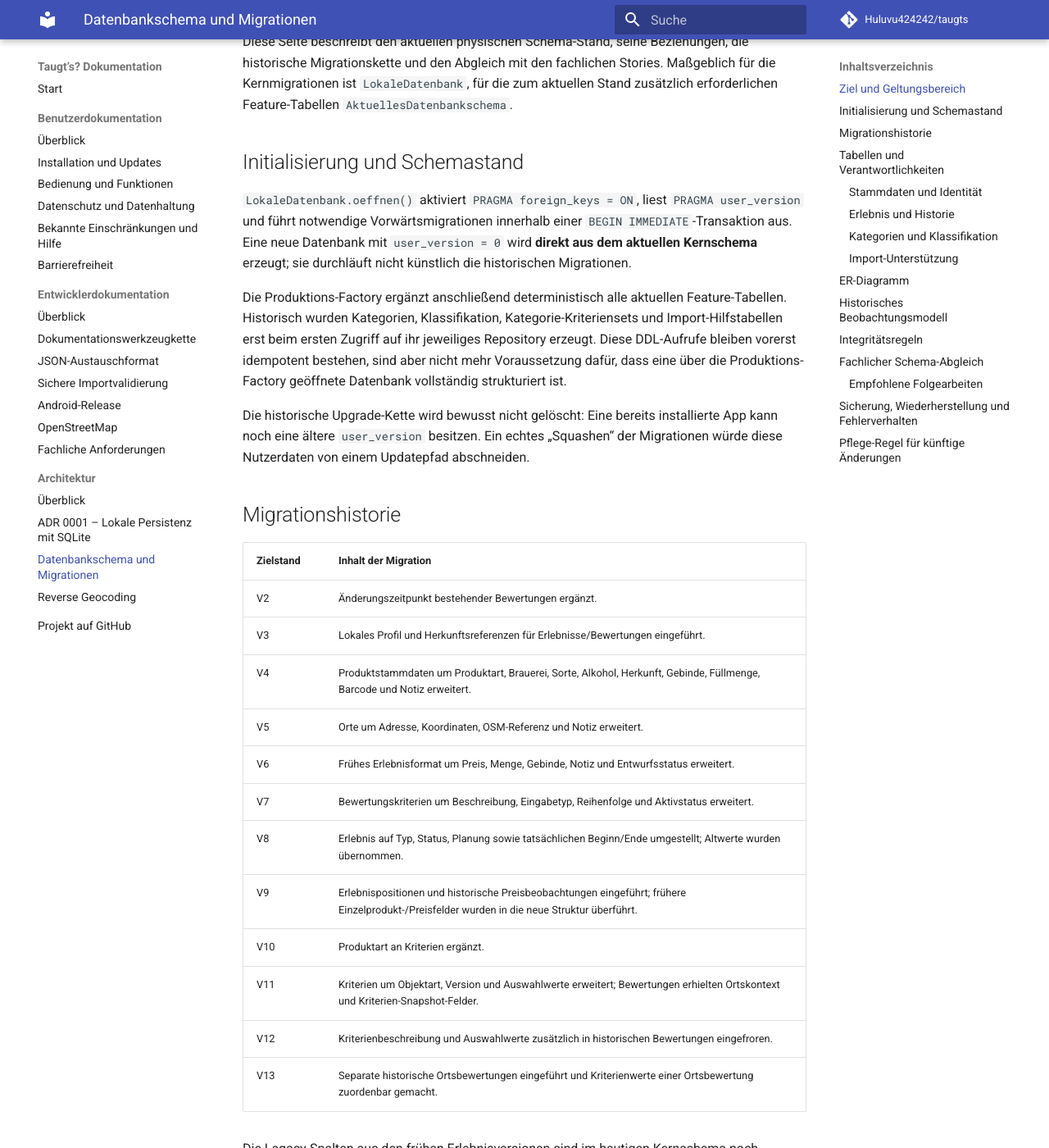
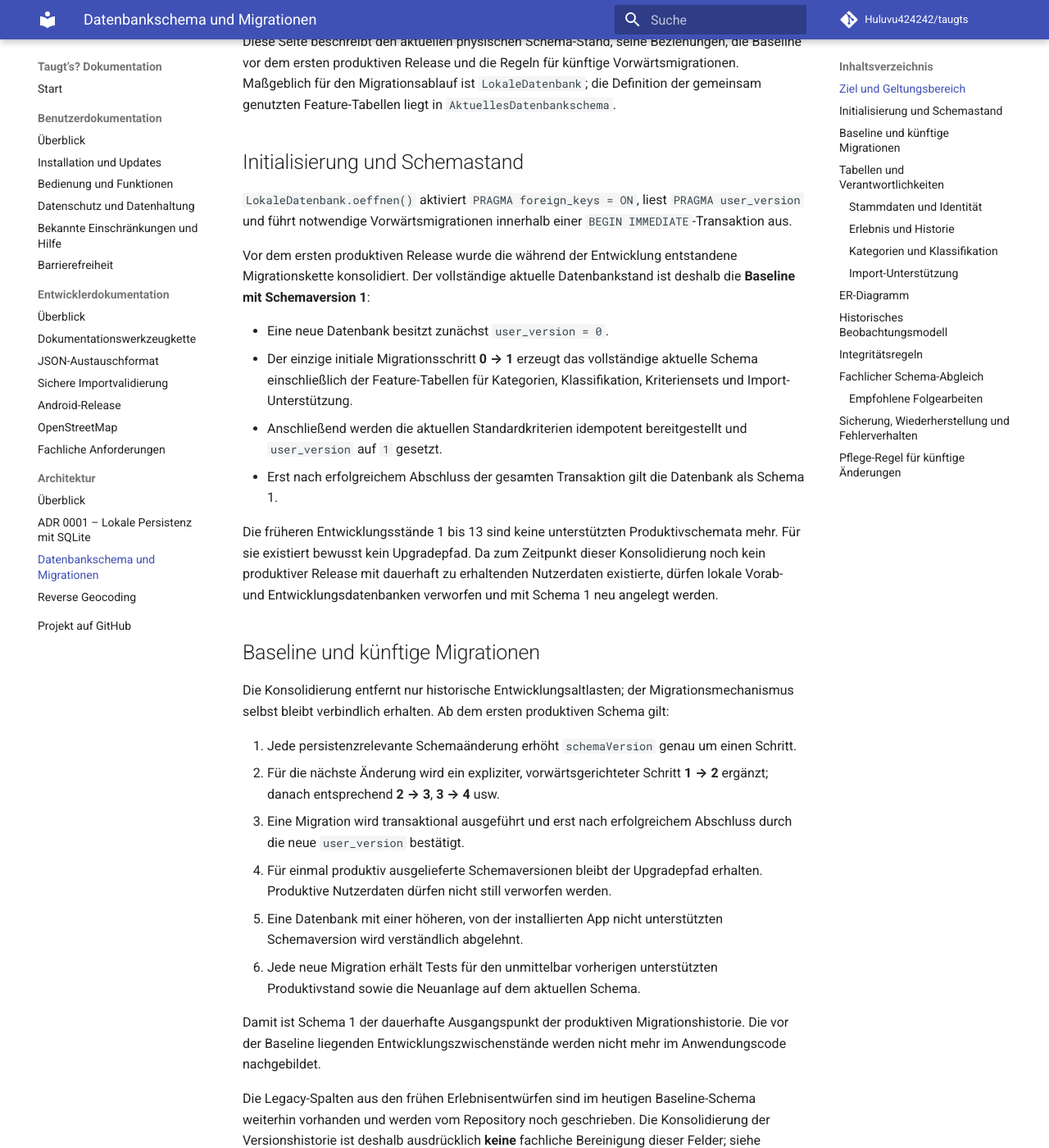
Before and after one commit to Huluvu424242/taugts, an MkDocs documentation site: the page built from docs/architecture/datenbank.md, in a window 1280 px wide and 1400 px high, scrolled down 311 px. Shown: the whole window at 82% size. Built offline with MkDocs 1.6.1 and Material for MkDocs 9.7.7, drawn with Linux system fonts in a browser that asks for light colours; comment, search, counter and statistics services are not loaded; some of the changed text lies outside the part shown.

Commit message:
Story #203: Datenbank-Baseline und künftige Migrationen dokumentieren

```diff
--- a/docs/architecture/datenbank.md
+++ b/docs/architecture/datenbank.md
@@ -4,34 +4,35 @@
 
 Taugt’s? speichert seine fachlichen Daten offline-first in einer lokalen SQLite-Datei `taugts.sqlite` im Application-Support-Verzeichnis der jeweiligen Plattform. Die Datenbank ist Arbeitsdatenbank; das versionierte JSON-Format ist das davon unabhängige Austausch- und Sicherungsformat.
 
-Diese Seite beschreibt den aktuellen physischen Schema-Stand, seine Beziehungen, die historische Migrationskette und den Abgleich mit den fachlichen Stories. Maßgeblich für die Kernmigrationen ist `LokaleDatenbank`, für die zum aktuellen Stand zusätzlich erforderlichen Feature-Tabellen `AktuellesDatenbankschema`.
+Diese Seite beschreibt den aktuellen physischen Schema-Stand, seine Beziehungen, die Baseline vor dem ersten produktiven Release und die Regeln für künftige Vorwärtsmigrationen. Maßgeblich für den Migrationsablauf ist `LokaleDatenbank`; die Definition der gemeinsam genutzten Feature-Tabellen liegt in `AktuellesDatenbankschema`.
 
 ## Initialisierung und Schemastand
 
-`LokaleDatenbank.oeffnen()` aktiviert `PRAGMA foreign_keys = ON`, liest `PRAGMA user_version` und führt notwendige Vorwärtsmigrationen innerhalb einer `BEGIN IMMEDIATE`-Transaktion aus. Eine neue Datenbank mit `user_version = 0` wird **direkt aus dem aktuellen Kernschema** erzeugt; sie durchläuft nicht künstlich die historischen Migrationen.
+`LokaleDatenbank.oeffnen()` aktiviert `PRAGMA foreign_keys = ON`, liest `PRAGMA user_version` und führt notwendige Vorwärtsmigrationen innerhalb einer `BEGIN IMMEDIATE`-Transaktion aus.
 
-Die Produktions-Factory ergänzt anschließend deterministisch alle aktuellen Feature-Tabellen. Historisch wurden Kategorien, Klassifikation, Kategorie-Kriteriensets und Import-Hilfstabellen erst beim ersten Zugriff auf ihr jeweiliges Repository erzeugt. Diese DDL-Aufrufe bleiben vorerst idempotent bestehen, sind aber nicht mehr Voraussetzung dafür, dass eine über die Produktions-Factory geöffnete Datenbank vollständig strukturiert ist.
+Vor dem ersten produktiven Release wurde die während der Entwicklung entstandene Migrationskette konsolidiert. Der vollständige aktuelle Datenbankstand ist deshalb die **Baseline mit Schemaversion 1**:
 
-Die historische Upgrade-Kette wird bewusst nicht gelöscht: Eine bereits installierte App kann noch eine ältere `user_version` besitzen. Ein echtes „Squashen“ der Migrationen würde diese Nutzerdaten von einem Updatepfad abschneiden.
+- Eine neue Datenbank besitzt zunächst `user_version = 0`.
+- Der einzige initiale Migrationsschritt **0 → 1** erzeugt das vollständige aktuelle Schema einschließlich der Feature-Tabellen für Kategorien, Klassifikation, Kriteriensets und Import-Unterstützung.
+- Anschließend werden die aktuellen Standardkriterien idempotent bereitgestellt und `user_version` auf `1` gesetzt.
+- Erst nach erfolgreichem Abschluss der gesamten Transaktion gilt die Datenbank als Schema 1.
 
-## Migrationshistorie
+Die früheren Entwicklungsstände 1 bis 13 sind keine unterstützten Produktivschemata mehr. Für sie existiert bewusst kein Upgradepfad. Da zum Zeitpunkt dieser Konsolidierung noch kein produktiver Release mit dauerhaft zu erhaltenden Nutzerdaten existierte, dürfen lokale Vorab- und Entwicklungsdatenbanken verworfen und mit Schema 1 neu angelegt werden.
 
-| Zielstand | Inhalt der Migration |
-| --- | --- |
-| V2 | Änderungszeitpunkt bestehender Bewertungen ergänzt. |
-| V3 | Lokales Profil und Herkunftsreferenzen für Erlebnisse/Bewertungen eingeführt. |
-| V4 | Produktstammdaten um Produktart, Brauerei, Sorte, Alkohol, Herkunft, Gebinde, Füllmenge, Barcode und Notiz erweitert. |
-| V5 | Orte um Adresse, Koordinaten, OSM-Referenz und Notiz erweitert. |
-| V6 | Frühes Erlebnisformat um Preis, Menge, Gebinde, Notiz und Entwurfsstatus erweitert. |
-| V7 | Bewertungskriterien um Beschreibung, Eingabetyp, Reihenfolge und Aktivstatus erweitert. |
-| V8 | Erlebnis auf Typ, Status, Planung sowie tatsächlichen Beginn/Ende umgestellt; Altwerte wurden übernommen. |
-| V9 | Erlebnispositionen und historische Preisbeobachtungen eingeführt; frühere Einzelprodukt-/Preisfelder wurden in die neue Struktur überführt. |
-| V10 | Produktart an Kriterien ergänzt. |
-| V11 | Kriterien um Objektart, Version und Auswahlwerte erweitert; Bewertungen erhielten Ortskontext und Kriterien-Snapshot-Felder. |
-| V12 | Kriterienbeschreibung und Auswahlwerte zusätzlich in historischen Bewertungen eingefroren. |
-| V13 | Separate historische Ortsbewertungen eingeführt und Kriterienwerte einer Ortsbewertung zuordenbar gemacht. |
+## Baseline und künftige Migrationen
 
-Die Legacy-Spalten aus den frühen Erlebnisversionen sind im heutigen Kernschema noch vorhanden und werden vom Repository noch geschrieben. Sie können deshalb nicht gefahrlos nur durch ein DDL-Aufräumen entfernt werden; siehe „Fachlicher Schema-Abgleich“.
+Die Konsolidierung entfernt nur historische Entwicklungsaltlasten; der Migrationsmechanismus selbst bleibt verbindlich erhalten. Ab dem ersten produktiven Schema gilt:
+
+1. Jede persistenzrelevante Schemaänderung erhöht `schemaVersion` genau um einen Schritt.
+2. Für die nächste Änderung wird ein expliziter, vorwärtsgerichteter Schritt **1 → 2** ergänzt; danach entsprechend **2 → 3**, **3 → 4** usw.
+3. Eine Migration wird transaktional ausgeführt und erst nach erfolgreichem Abschluss durch die neue `user_version` bestätigt.
+4. Für einmal produktiv ausgelieferte Schemaversionen bleibt der Upgradepfad erhalten. Produktive Nutzerdaten dürfen nicht still verworfen werden.
+5. Eine Datenbank mit einer höheren, von der installierten App nicht unterstützten Schemaversion wird verständlich abgelehnt.
+6. Jede neue Migration erhält Tests für den unmittelbar vorherigen unterstützten Produktivstand sowie die Neuanlage auf dem aktuellen Schema.
+
+Damit ist Schema 1 der dauerhafte Ausgangspunkt der produktiven Migrationshistorie. Die vor der Baseline liegenden Entwicklungszwischenstände werden nicht mehr im Anwendungscode nachgebildet.
+
+Die Legacy-Spalten aus den frühen Erlebnisentwürfen sind im heutigen Baseline-Schema weiterhin vorhanden und werden vom Repository noch geschrieben. Die Konsolidierung der Versionshistorie ist deshalb ausdrücklich **keine** fachliche Bereinigung dieser Felder; siehe „Fachlicher Schema-Abgleich“.
 
 ## Tabellen und Verantwortlichkeiten
 
@@ -159,7 +160,7 @@ Abgeglichen wurden insbesondere die Stories #2, #4, #5, #8, #15, #17, #23, #70,
 | Preis pro Produkt, Ort und Erlebnis historisch | Erfüllt | `preisbeobachtungen` referenziert Position, Produkt, Erlebnis, Zeitpunkt und optional Ort. |
 | Separate historische Gaststätten-/Geschäftsbewertung | Erfüllt | `ortsbewertungen` ist vom Produktpfad getrennt und besitzt `bewertet_am`. |
 | Historisch interpretierbare Kriterien | Erfüllt | Kriterien-Snapshots liegen in `bewertungen`; die aktuelle Kriteriendefinition kann sich weiterentwickeln. |
-| Kategorien und Kriteriensets | Erfüllt, physische Initialisierung konsolidiert | Die Tabellen werden nun beim Produktions-DB-Öffnen bereitgestellt statt erst zufällig beim ersten Repositoryzugriff. |
+| Kategorien und Kriteriensets | Erfüllt, physische Initialisierung konsolidiert | Die Tabellen sind Bestandteil der transaktionalen Schema-1-Baseline und werden nicht erst beim Repositoryzugriff nachgezogen. |
 | Expliziter fachlicher Zeitpunkt jeder Produktbewertung | **Teilweise** | `bewertungen` besitzt `erstellt_am`/`geaendert_am`, aber kein ausdrücklich benanntes `bewertet_am`. Der Erlebniszeitpunkt liefert Kontext, die Bedeutung von `erstellt_am` als Beobachtungszeitpunkt ist jedoch nicht so eindeutig wie bei `ortsbewertungen`. |
 | Eindeutiger Bewertungskontext auf DB-Ebene | **Teilweise** | SQLite verhindert derzeit nicht, dass ein Kriterienwert gleichzeitig oder gar nicht auf Produktposition/Ortsbewertung verweist. Die Fachlogik muss diese Invariante sichern. |
 | Einheitliches Erlebnis ohne Altmodell | **Abweichung** | `erlebnisse` enthält weiterhin `produkt_id`, `kaufort_id`, `konsumort_id`, `erlebt_am`, `preis`, `menge`, `gebinde`. Diese Felder stammen aus dem Vor-Positionsmodell und werden aktuell noch vom Repository geschrieben. Sie duplizieren fachlich `ort_id`, Positionen und Preisbeobachtungen und bergen Drift-Risiko. |
@@ -174,17 +175,19 @@ Die drei fachlich relevantesten Folgeschritte sind:
 2. Für Produktbewertungen einen expliziten fachlichen Bewertungszeitpunkt definieren (`bewertet_am`) oder verbindlich dokumentieren und testen, dass `erstellt_am` genau diese Semantik besitzt.
 3. Eine DB-nahe Integritätsstrategie für Bewertungskontext sowie generische Klassifikationsreferenzen festlegen, ohne die getrennten Produkt-/Ortstabellen künstlich zusammenzuführen.
 
-Diese Punkte werden **nicht** still im Rahmen einer Dokumentationskonsolidierung umgedeutet, weil sie das Fachmodell und Import-/Exportformat betreffen und jeweils eigenständige Migrationen benötigen.
+Diese Punkte werden **nicht** still im Rahmen der Baseline-Konsolidierung umgedeutet, weil sie das Fachmodell und Import-/Exportformat betreffen und jeweils eigenständige Migrationen benötigen.
 
 ## Sicherung, Wiederherstellung und Fehlerverhalten
 
 Migrationen laufen atomar. Schlägt ein Schritt fehl, wird die Transaktion zurückgerollt und der bisherige `user_version`-Stand bleibt erhalten. Eine Datenbank mit einer neueren, von der App nicht unterstützten `user_version` wird nicht geöffnet.
 
-Vor einer migrationsrelevanten Änderung gilt:
+Für die einmalige Baseline-Konsolidierung vor dem ersten produktiven Release gilt: Entwicklungs- und Vorabdatenbanken mit den früheren internen Versionsständen werden nicht migriert. Wer darin Testdaten erhalten möchte, muss sie vor dem Wechsel über das von der physischen SQLite-Struktur entkoppelte JSON-Austauschformat exportieren, die lokale Datenbank neu anlegen lassen und die Daten anschließend über den regulären Importpfad wieder einlesen.
+
+Für alle künftigen migrationsrelevanten Änderungen nach Schema 1 gilt:
 
 1. Das bestehende JSON-Gesamtexportformat ist der bevorzugte nutzerinitiierte Sicherungs- und Wiederherstellungsweg, weil es von der physischen SQLite-Struktur entkoppelt ist.
 2. Eine rohe Kopie von `taugts.sqlite` darf nur bei geschlossener App beziehungsweise nach sauber geschlossenem Datenbank-Handle als technische Sicherung betrachtet werden. Das Projekt implementiert derzeit keinen automatischen Datei-Snapshot vor jeder Migration.
-3. Eine Migration darf erst nach Tests mit Neu-Datenbank und mindestens einem relevanten Altstand als abgeschlossen gelten.
+3. Eine Migration darf erst nach Tests mit Neu-Datenbank und mindestens dem unmittelbar vorherigen unterstützten Produktivstand als abgeschlossen gelten.
 4. Destruktive Tabellen-Rebuilds benötigen einen expliziten Nachweis, wie jeder fachlich relevante Altwert in den Zielstand übernommen wird.
 
 ## Pflege-Regel für künftige Änderungen
```
